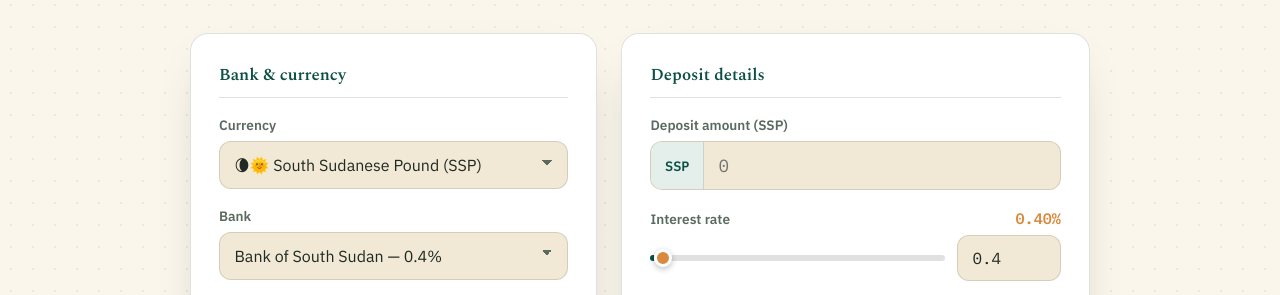
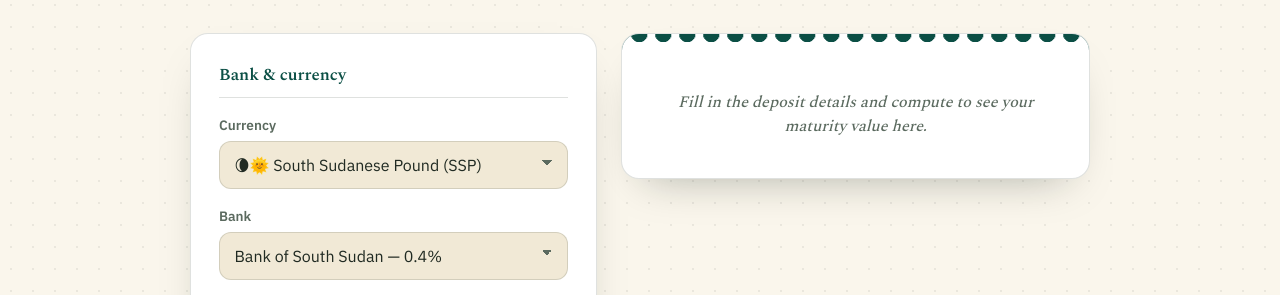
Before and after one commit to Gatbel-22/simple_interest_calculator, a plain HTML site: page index.html in a window 1280 px wide. Shown: the part 160-455 px from the top of the page. Drawn offline with nearby package versions, Linux system fonts and the light colour scheme.

Commit message:
Refactor HTML structure for bank and deposit sections

```diff
--- a/index.html
+++ b/index.html
@@ -25,6 +25,7 @@
 
     <main class="sheet">
       <div class="sheet-grid">
+        <div class="form-column">
           <section class="panel" aria-labelledby="bankHeading">
             <h2 id="bankHeading">Bank &amp; currency</h2>
 
@@ -117,10 +118,11 @@
         <section class="passbook" id="resultBox" aria-live="polite">
           <div class="passbook-perforation" aria-hidden="true"></div>
           <div class="passbook-body">
-          <p class="passbook-empty" id="passbookEmpty">Fill in the deposit details above and compute to see your maturity value here.</p>
+            <p class="passbook-empty" id="passbookEmpty">Fill in the deposit details and compute to see your maturity value here.</p>
             <div class="passbook-result" id="result" hidden></div>
           </div>
         </section>
+      </div>
     </main>
 
     <footer class="app-footer">
```
Lines whose indentation alone changed are shown as unchanged.
